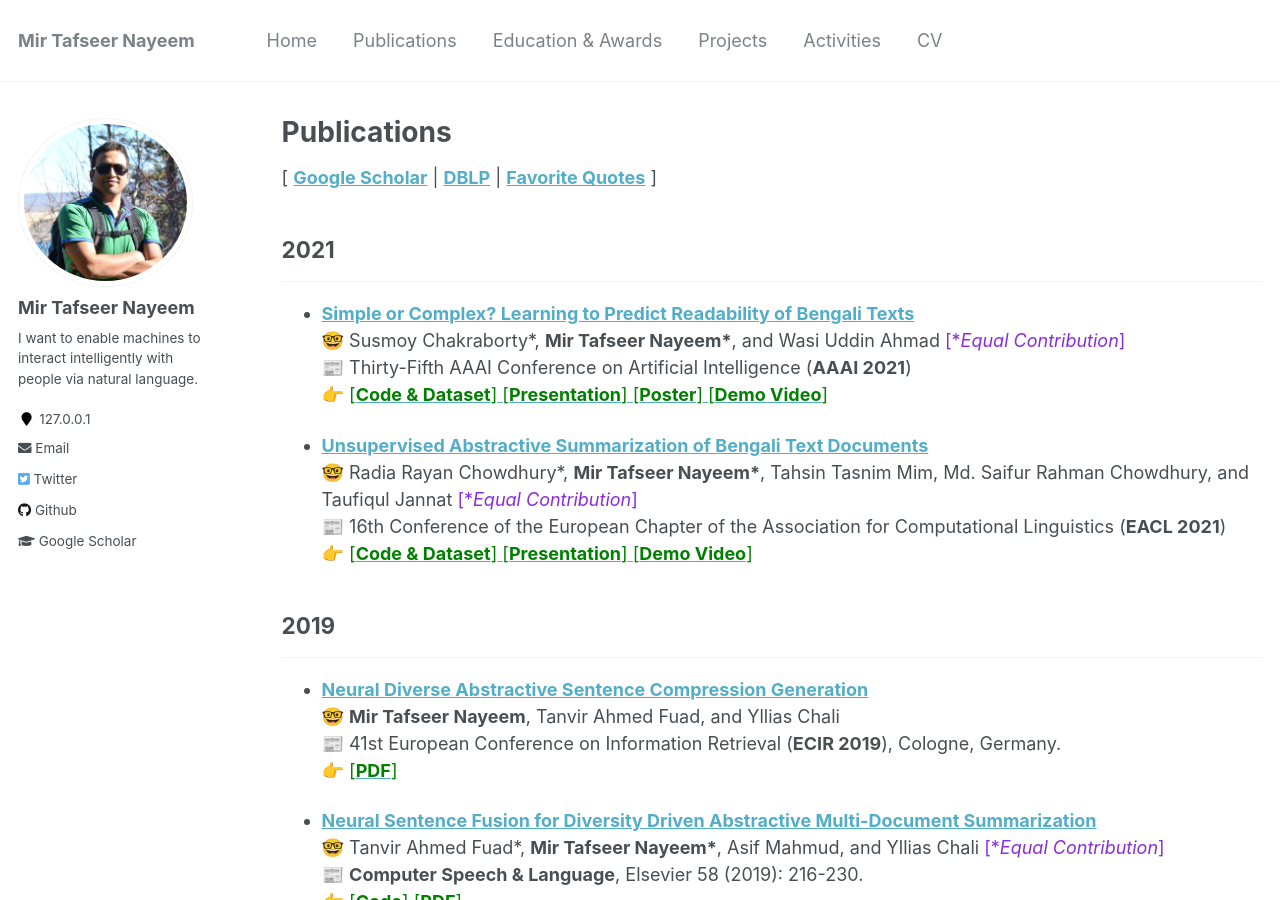
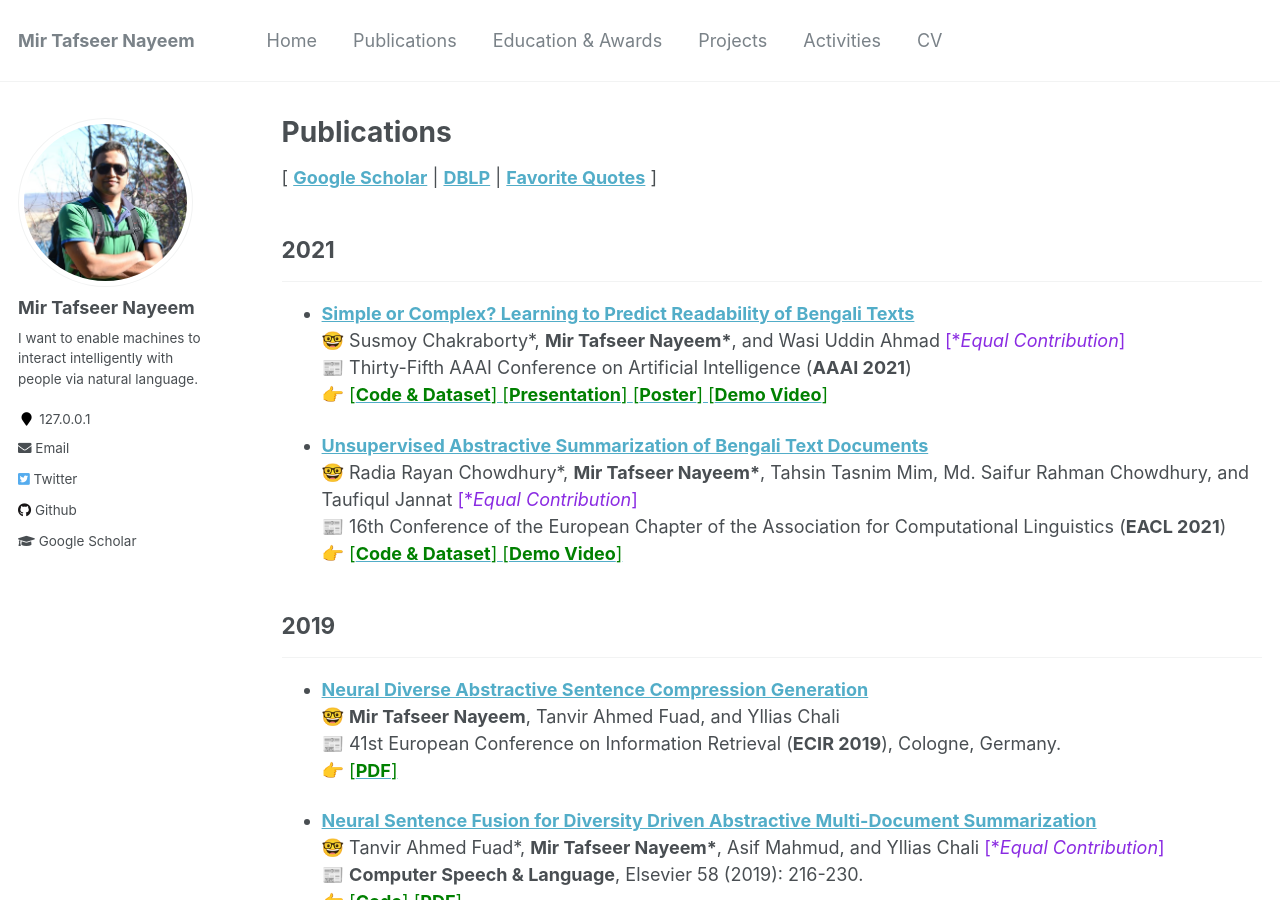
Before and after one commit to sujan-sarker/sujan-sarker.github.io, a Jekyll site: the page built from _pages/publications.md, in a window 1280 px wide and 900 px high. Built offline with Jekyll 4.4.1, drawn with Linux system fonts in a browser that asks for light colours.

Commit message:
Files Fixed!!

```diff
--- a/_pages/publications.md
+++ b/_pages/publications.md
@@ -12,12 +12,12 @@ author_profile: true
 * [**Simple or Complex? Learning to Predict Readability of Bengali Texts**](https://arxiv.org/abs/2012.07701)<br/>
 🤓 Susmoy Chakraborty\*, **Mir Tafseer Nayeem\***, and Wasi Uddin Ahmad <span style ="color:BlueViolet"> [\**Equal Contribution*]</span> <br/>
 📰 Thirty-Fifth AAAI Conference on Artificial Intelligence (**AAAI 2021**) <br/>
-👉 [<span style ="color:Green"> [**Code & Dataset**] </span>](https://github.com/tafseer-nayeem/BengaliReadability) [<span style ="color:Green"> [**Presentation**] </span>](https://tafseer-nayeem.github.io/files/AAAI2021/AAAI2021_full.pdf) [<span style ="color:Green"> [**Poster**] </span>](https://tafseer-nayeem.github.io/files/AAAI2021/AAAI2021_poster.pdf) [<span style ="color:Green"> [**Demo Video**] </span>](https://youtu.be/U05Pf9Y4tCQ)
+👉 [<span style ="color:Green"> [**Code & Dataset**] </span>](https://github.com/tafseer-nayeem/BengaliReadability) [<span style ="color:Green"> [**Presentation**] </span>](https://tafseer-nayeem.github.io/files/AAAI2021/aaai2021_full.pdf) [<span style ="color:Green"> [**Poster**] </span>](https://tafseer-nayeem.github.io/files/AAAI2021/aaai2021_poster.pdf) [<span style ="color:Green"> [**Demo Video**] </span>](https://youtu.be/U05Pf9Y4tCQ)
 
 * [**Unsupervised Abstractive Summarization of Bengali Text Documents**](https://arxiv.org/abs/2102.04490)<br/>
 🤓 Radia Rayan Chowdhury\*, **Mir Tafseer Nayeem\***, Tahsin Tasnim Mim, Md. Saifur Rahman Chowdhury, and Taufiqul Jannat <span style ="color:BlueViolet"> [\**Equal Contribution*]</span> <br/>
 📰 16th Conference of the European Chapter of the Association for Computational Linguistics (**EACL 2021**) <br/>
-👉 [<span style ="color:Green"> [**Code & Dataset**] </span>](https://github.com/tafseer-nayeem/BengaliSummarization) [<span style ="color:Green"> [**Presentation**] </span>](https://tafseer-nayeem.github.io/files/EACL2021/EACL2021_presentation.pdf) [<span style ="color:Green"> [**Demo Video**] </span>](https://youtu.be/LrnskktiXcg)
+👉 [<span style ="color:Green"> [**Code & Dataset**] </span>](https://github.com/tafseer-nayeem/BengaliSummarization) [<span style ="color:Green"> [**Demo Video**] </span>](https://youtu.be/LrnskktiXcg)
 
 
 ## 2019
```
Also changed, not shown: 2 other files.
